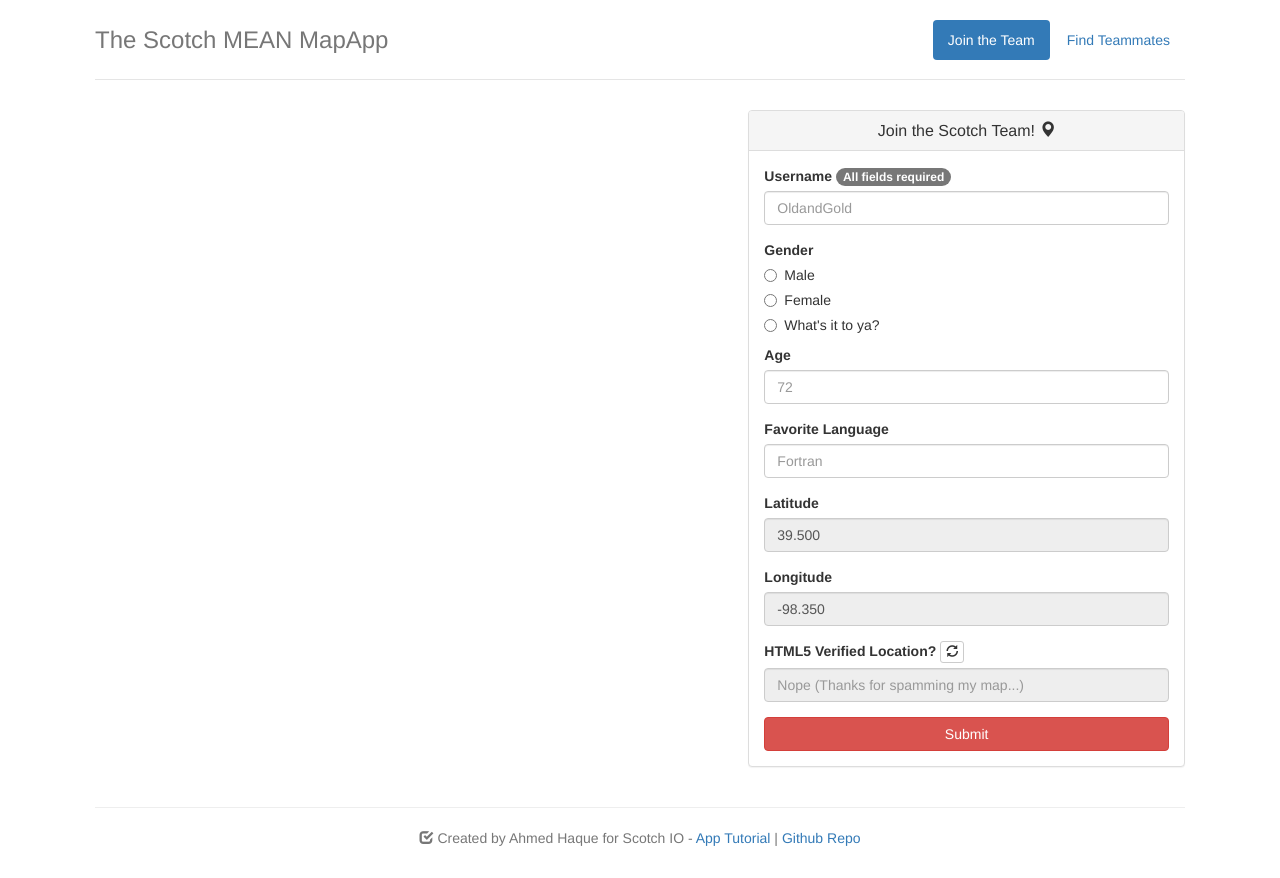
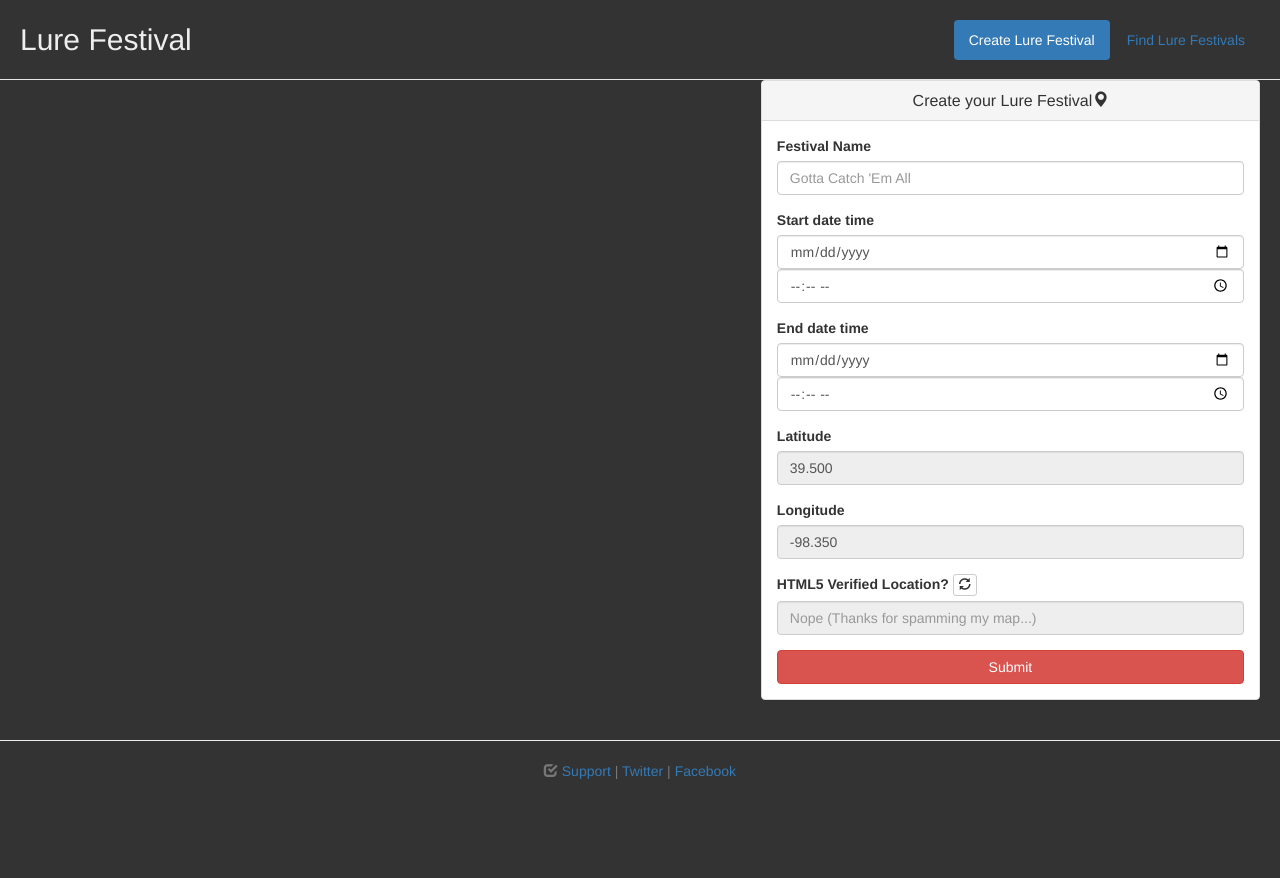
Before and after one commit to rubenroques/LureFestivalSite, a website: page public/index.html at #/join in a window 1280 px wide. After the commit the page ends 811 px from the top, so only its background shows below. Drawn offline with nearby package versions, Linux system fonts and the light colour scheme; some packages are replaced by stand-ins of ours; no server answers.

Commit message:
Updated forms and style.

```diff
--- a/app/model.js
+++ b/app/model.js
@@ -28,4 +28,4 @@ UserSchema.pre('save', function(next){
 UserSchema.index({location: '2dsphere'});
 
 // Exports the UserSchema for use elsewhere. Sets the MongoDB collection to be used as: "scotch-user"
-module.exports = mongoose.model('scotch-user', UserSchema);
+module.exports = mongoose.model('festivals', UserSchema);
--- a/public/index.html
+++ b/public/index.html
@@ -3,8 +3,8 @@
 <html class="no-js" ng-app="meanMapApp">
 <head>
     <meta charset="utf-8">
-    <title>Scotch MEAN Map</title>
-    <meta name="description" content="An example demonstrating Google Map integration with MEAN Apps">
+    <title>Lure Festivals</title>
+    <meta name="description" content="Search and Create PokemonGo Lure Festivals around you" >
     <meta name="viewport" content="width=device-width, initial-scale=1">
 
     <!-- CSS -->
@@ -29,25 +29,25 @@
     <script src="js/addCtrl.js"></script>
     <script src="js/queryCtrl.js"></script>
     <script src="js/headerCtrl.js"></script>
+
 </head>
 
 <body>
-<!--[if lt IE 10]>
-<p class="browsehappy">You are using an <strong>outdated</strong> browser. Please <a href="http://browsehappy.com/">upgrade your browser</a> to improve your experience.</p>
-<![endif]-->
 
-<div class="container">
+
+<div class="container-full">
     <!-- Header Menu. Note use of headerCtrl -->
     <div class="header" ng-controller="headerCtrl">
 
         <!-- Header items are made active upon selection -->
         <ul class="nav nav-pills pull-right">
-             <li ng-class="{ active: isActive('/join')}"><a href="/#/join">Join the Team</a></li>
-            <li ng-class="{ active: isActive('/find')}"><a href="/#/find">Find Teammates</a></li>
+             <li ng-class="{ active: isActive('/join')}"><a href="/#/join">Create Lure Festival</a></li>
+            <li ng-class="{ active: isActive('/find')}"><a href="/#/find">Find Lure Festivals</a></li>
         </ul>
 
         <!-- Header Title -->
-        <h3 class="text-muted">The Scotch MEAN MapApp</h3>
+        <h3 class="text-title">Lure Festival </h3>
+
     </div>
 
     <!-- Map and Side Panel -->
@@ -59,15 +59,20 @@
         </div>
 
         <!-- Side Panel (Controlled by ng-view) -->
-        <div ng-view></div>
+        <div ng-view>
+        </div>
 
     </div>
     <hr/>
 
     <!-- Footer -->
     <div class="footer">
-        <p class="text-center"><span class="glyphicon glyphicon-check"></span> Created by Ahmed Haque for Scotch IO -
-            <a href="https://scotch.io/">App Tutorial</a> | <a href="https://github.com/afhaque/MeanMapAppV2.0">Github Repo</a></p>
+        <p class="text-center">
+            <span class="glyphicon glyphicon-check"></span>
+            <a href="https://scotch.io/">Support</a> |
+            <a href="https://github.com/afhaque/MeanMapAppV2.0">Twitter</a> |
+            <a href="https://github.com/afhaque/MeanMapAppV2.0">Facebook</a>
+        </p>
     </div>
 
 </div>
--- a/public/js/addCtrl.js
+++ b/public/js/addCtrl.js
@@ -40,19 +40,22 @@ addCtrl.controller('addCtrl', function($scope, $http, $rootScope, geolocation, g
         $scope.$apply(function(){
             $scope.formData.latitude = parseFloat(gservice.clickLat).toFixed(3);
             $scope.formData.longitude = parseFloat(gservice.clickLong).toFixed(3);
-            $scope.formData.htmlverified = "Nope (Thanks for spamming my map...)";
+            $scope.formData.htmlverified = "Nope";
         });
     });
 
     // Function for refreshing the HTML5 verified location (used by refresh button)
     $scope.refreshLoc = function(){
         geolocation.getLocation().then(function(data){
+
             coords = {lat:data.coords.latitude, long:data.coords.longitude};
 
             $scope.formData.longitude = parseFloat(coords.long).toFixed(3);
             $scope.formData.latitude = parseFloat(coords.lat).toFixed(3);
             $scope.formData.htmlverified = "Yep (Thanks for giving us real data!)";
+
             gservice.refresh(coords.lat, coords.long);
+
         });
     };
 
--- a/public/js/gservice.js
+++ b/public/js/gservice.js
@@ -17,8 +17,8 @@ angular.module('gservice', [])
         var currentSelectedMarker;
 
         // User Selected Location (initialize to center of America)
-        var selectedLat = 39.50;
-        var selectedLong = -98.35;
+        var selectedLat = 43.199719;
+        var selectedLong = -19.752733;
 
         // Functions
         // --------------------------------------------------------------
@@ -101,6 +101,8 @@ angular.module('gservice', [])
             this.favlang = favlang
         };
 
+
+
         // Initializes the map
         var initialize = function(latitude, longitude, filter) {
 
@@ -112,7 +114,7 @@ angular.module('gservice', [])
 
                 // Create a new map and place in the index.html page
                 var map = new google.maps.Map(document.getElementById('map'), {
-                    zoom: 3,
+                    zoom: 14,
                     center: myLatLng
                 });
             }
@@ -147,7 +149,7 @@ angular.module('gservice', [])
             var initialLocation = new google.maps.LatLng(latitude, longitude);
             var marker = new google.maps.Marker({
                 position: initialLocation,
-                animation: google.maps.Animation.BOUNCE,
+                //animation: google.maps.Animation.DROP,
                 map: map,
                 icon: 'http://maps.google.com/mapfiles/ms/icons/red-dot.png'
             });
@@ -160,7 +162,7 @@ angular.module('gservice', [])
             google.maps.event.addListener(map, 'click', function(e){
                 var marker = new google.maps.Marker({
                     position: e.latLng,
-                    animation: google.maps.Animation.BOUNCE,
+                    //animation: google.maps.Animation.DROP,
                     map: map,
                     icon: 'http://maps.google.com/mapfiles/ms/icons/red-dot.png'
                 });
--- a/public/partials/addForm.html
+++ b/public/partials/addForm.html
@@ -6,7 +6,7 @@
 
         <!-- Panel Title -->
         <div class="panel-heading">
-            <h2 class="panel-title text-center">Join the Scotch Team! <span class="glyphicon glyphicon-map-marker"></span></h2>
+            <h2 class="panel-title text-center">Create your Lure Festival<span class="glyphicon glyphicon-map-marker"></span></h2>
         </div>
 
         <!-- Panel Body -->
@@ -17,36 +17,20 @@
 
                 <!-- Text Boxes and Other User Inputs. Note ng-model binds the values to Angular $scope -->
                 <div class="form-group">
-                    <label for="username">Username <span class="badge">All fields required</span></label>
-                    <input type="text" class="form-control" id="username" placeholder="OldandGold" ng-model="formData.username" required>
-                </div>
-                <label class="radio control-label">Gender</label>
-                <div class="radio">
-                    <label>
-                        <input type="radio" name="optionsRadios" id="radiomale" value="Male" ng-model="formData.gender">
-                        Male
-                    </label>
-                </div>
-                <div class="radio" required>
-                    <label>
-                        <input type="radio" name="optionsRadios" id="radiofemale" value="Female" ng-model="formData.gender">
-                        Female
-                    </label>
-                </div>
-                <div class="radio">
-                    <label>
-                        <input type="radio" name="optionsRadios" id="radioother" value="What's it to ya?" ng-model="formData.gender">
-                        What's it to ya?
-                    </label>
+                    <label for="username">Festival Name </label>
+                    <input type="text" class="form-control" id="username" placeholder="Gotta Catch 'Em All" ng-model="formData.username" required>
                 </div>
                 <div class="form-group">
-                    <label for="age">Age</label>
-                    <input type="number" class="form-control" id="age" placeholder="72" ng-model="formData.age" required>
+                    <label for="age">Start date time</label>
+                    <input type="date" class="form-control" id="language" placeholder="" ng-model="formData.startDate" required>
+                    <input type="time" class="form-control" id="language" placeholder="" ng-model="formData.startDateTime" required>
                 </div>
                 <div class="form-group">
-                    <label for="language">Favorite Language</label>
-                    <input type="text" class="form-control" id="language" placeholder="Fortran" ng-model="formData.favlang" required>
+                    <label for="language">End date time</label>
+                    <input type="date" class="form-control" id="language" placeholder="" ng-model="formData.endDate" >
+                    <input type="time" class="form-control" id="language" placeholder="" ng-model="formData.endDateTime" >
                 </div>
+
                 <div class="form-group">
                     <label for="latitude">Latitude</label>
                     <input type="text" class="form-control" id="latitude" value="39.500" ng-model="formData.latitude" readonly>
--- a/public/style.css
+++ b/public/style.css
@@ -1,27 +1,26 @@
-.browsehappy {
-    margin: 0.2em 0;
-    background: #ccc;
-    color: #000;
-    padding: 0.2em 0;
-}
-
 /* Space out content a bit */
 body {
     padding-top: 20px;
     padding-bottom: 20px;
+    background: #333;
 }
 
 /* Everything but the jumbotron gets side spacing for mobile first views */
 .header,
 .content,
 .footer {
-    padding-left: 15px;
-    padding-right: 15px;
+    padding-left: 20px;
+    padding-right: 20px;
 }
 
 /* Custom page header */
 .header {
     border-bottom: 1px solid #e5e5e5;
+}
+
+.text-title {
+    font-size: 30px;
+    color: #eee;
 }
 
 /* Make the masthead heading the same height as the navigation */
@@ -50,11 +49,18 @@ body {
     margin-top: 28px;
 }
 
-/* Google Map! */
+/* Custom container */
+.container-full {
+  margin: 0 auto;
+  width: 100%;
+}
+
+/* Google Map!  */
 #map {
-    height: 645px;
-    width: 645px;
+    width: 600px;
+    height: 600px;
 }
+
 
 /* Responsive: Portrait tablets and up */
 @media screen and (min-width: 768px) {
@@ -66,13 +72,12 @@ body {
     .header,
     .content,
     .footer {
-        padding-left: 0;
-        padding-right: 0;
+
     }
 
     /* Space out the masthead */
     .header {
-        margin-bottom: 30px;
+
     }
 
 }
```
